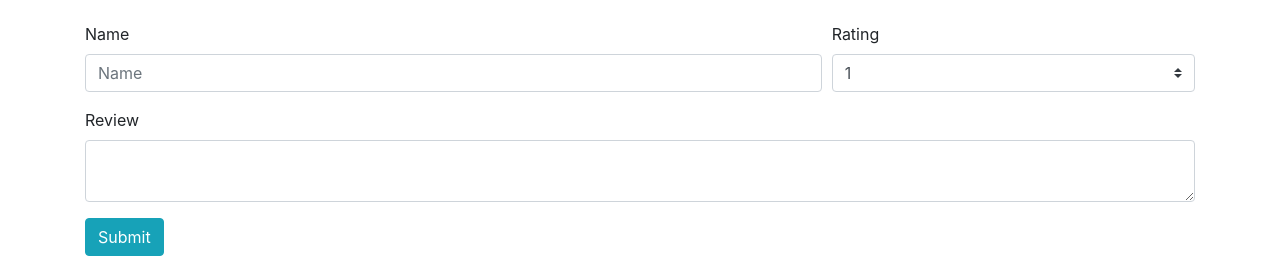
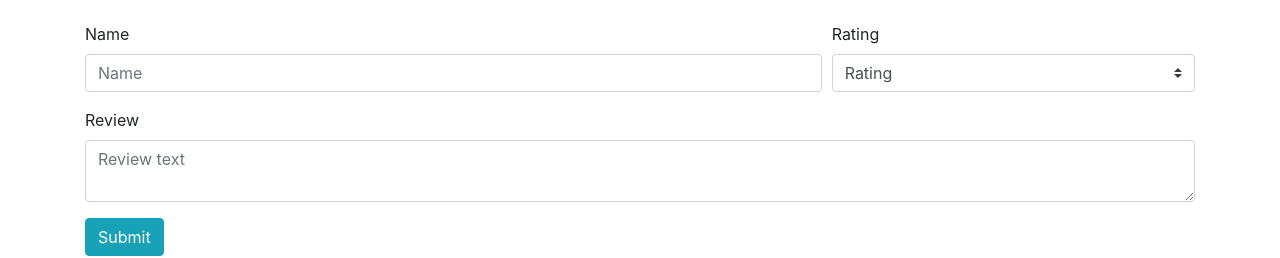
Before and after one commit to aniledev/bon-appetit, a React (Create React App) app: page /restaurants/1 in a window 1280 px wide. Shown: the part 264-522 px from the top of the page. Built offline with nearby package versions, Linux system fonts and the light colour scheme; no server answers; the HTML template or start-up script is replaced by a standard one.

Commit message:
FEAT: create onChange event handlers to update form state

```diff
--- a/src/components/AddReviewForm.js
+++ b/src/components/AddReviewForm.js
@@ -3,7 +3,7 @@ import React, { useState } from "react";
 export const AddReviewForm = () => {
   const [name, setName] = useState("");
   const [review, setReview] = useState("");
-  const [rating, setRating] = useState("");
+  const [rating, setRating] = useState("Rating");
 
   return (
     <div className="AddReviewForm mb-2">
@@ -18,6 +18,8 @@ export const AddReviewForm = () => {
               id="name"
               type="text"
               placeholder="Name"
+              value={name}
+              onChange={(e) => setName(e.target.value)}
               required
             />
           </div>
@@ -25,7 +27,13 @@ export const AddReviewForm = () => {
             <label htmlFor="rating" type="text">
               Rating
             </label>
-            <select id="rating" className="custom-select" required>
+            <select
+              id="rating"
+              className="custom-select"
+              value={rating}
+              onChange={(e) => setRating(e.target.value)}
+              required
+            >
               <option disabled>Rating</option>
               <option value="1">1</option>
               <option value="2">2</option>
@@ -39,7 +47,14 @@ export const AddReviewForm = () => {
           <label htmlFor="review" type="text">
             Review
           </label>
-          <textarea className="form-control" id="review" required></textarea>
+          <textarea
+            className="form-control"
+            id="review"
+            placeholder="Review text"
+            value={review}
+            onChange={(e) => setReview(e.target.value)}
+            required
+          ></textarea>
         </div>
         <button className="btn btn-info add-review-button">Submit</button>
       </form>
```
